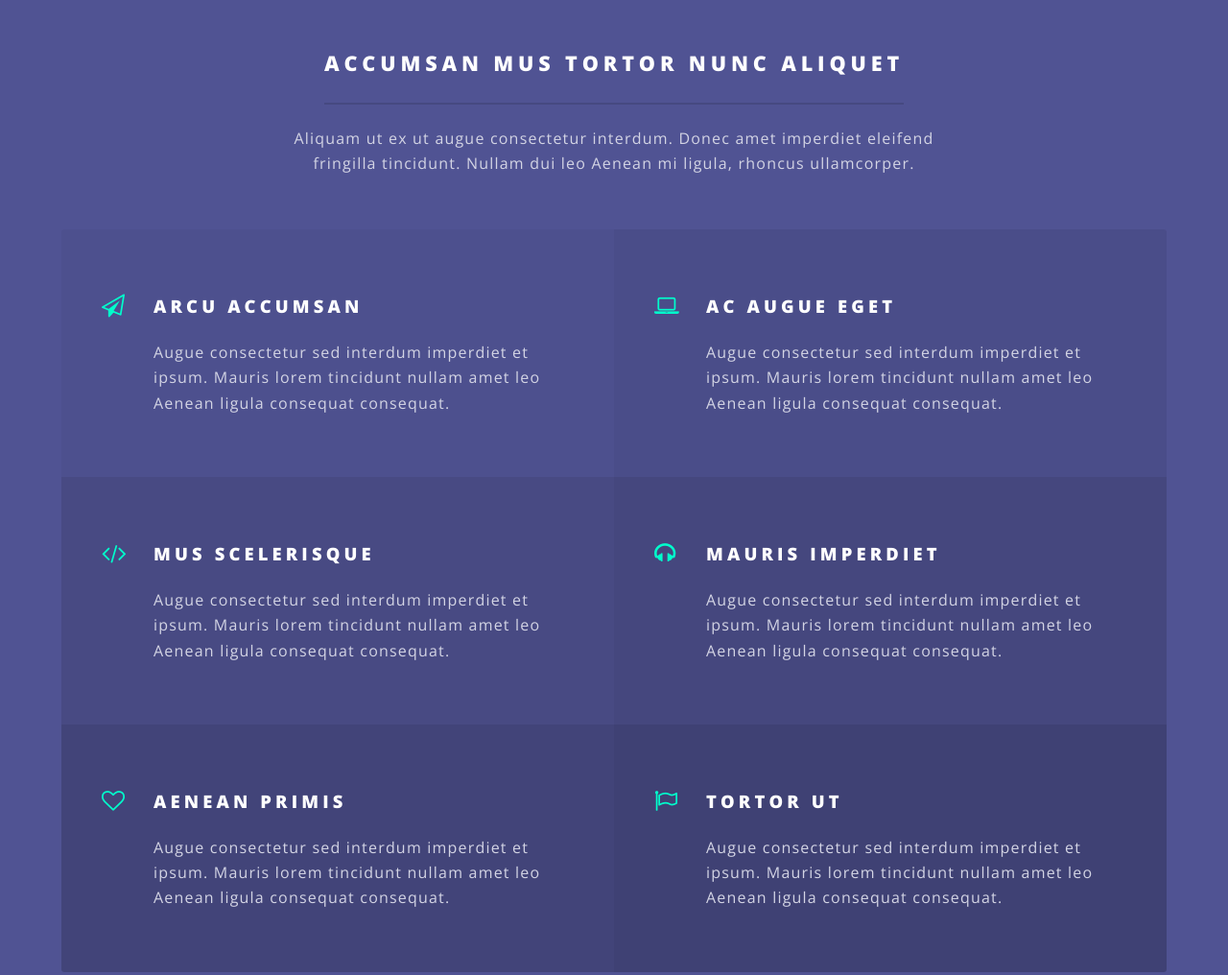
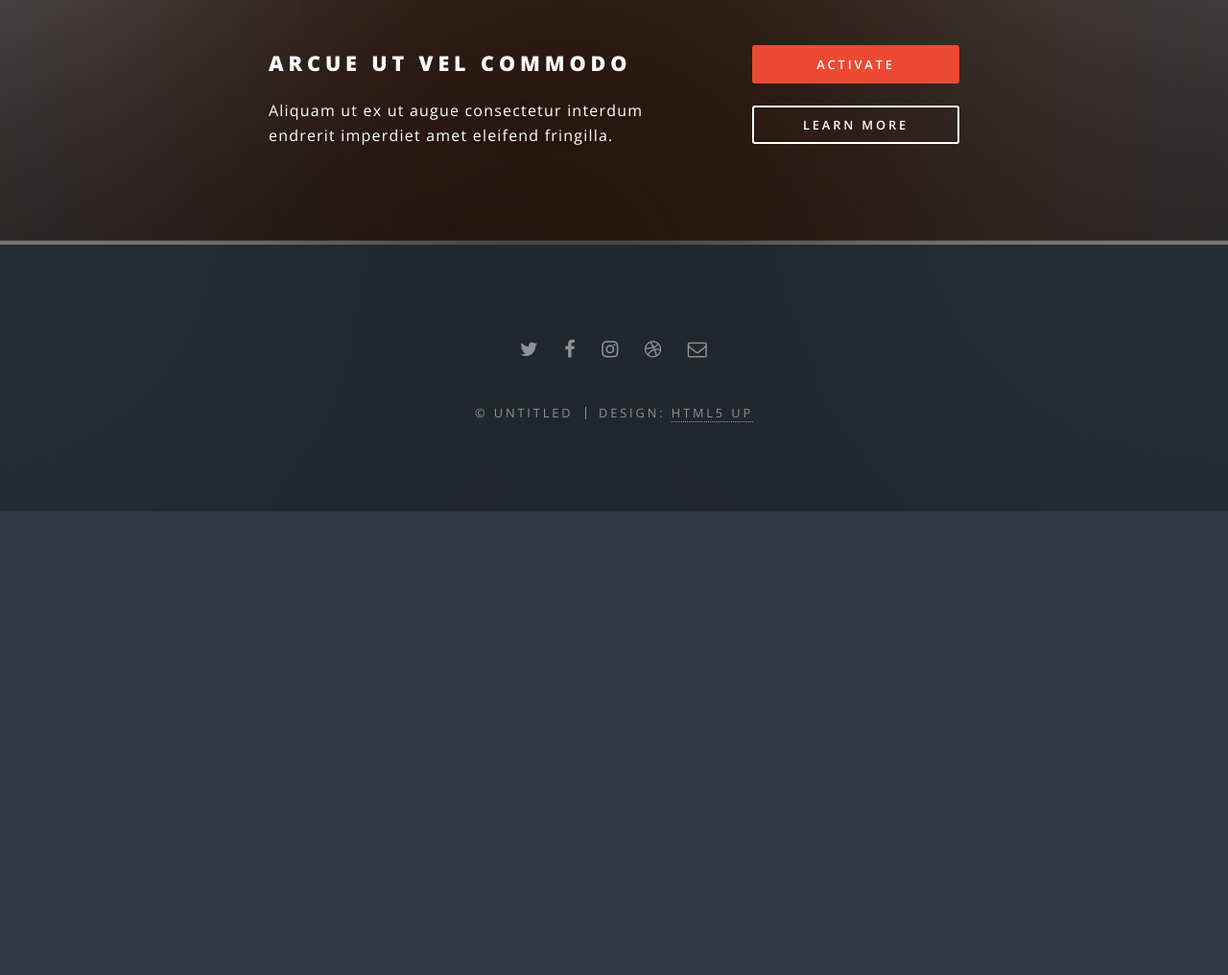
Before and after one commit to DamnGoodMeh/Spectral-Alpacas, a plain HTML site: page index.html in a window 1280 px wide. Shown: the part 2480-3496 px from the top of the page at 96% size. After the commit the page ends 3013 px from the top, so only its background shows below. Drawn offline with nearby package versions, Linux system fonts and the light colour scheme.

Commit message:
Deleted section 3

```diff
--- a/index.html
+++ b/index.html
@@ -111,43 +111,6 @@
 						</section>
 					</section>
 
-				<!-- Three -->
-					<section id="three" class="wrapper style3 special">
-						<div class="inner">
-							<header class="major">
-								<h2>Accumsan mus tortor nunc aliquet</h2>
-								<p>Aliquam ut ex ut augue consectetur interdum. Donec amet imperdiet eleifend<br />
-								fringilla tincidunt. Nullam dui leo Aenean mi ligula, rhoncus ullamcorper.</p>
-							</header>
-							<ul class="features">
-								<li class="icon fa-paper-plane-o">
-									<h3>Arcu accumsan</h3>
-									<p>Augue consectetur sed interdum imperdiet et ipsum. Mauris lorem tincidunt nullam amet leo Aenean ligula consequat consequat.</p>
-								</li>
-								<li class="icon fa-laptop">
-									<h3>Ac Augue Eget</h3>
-									<p>Augue consectetur sed interdum imperdiet et ipsum. Mauris lorem tincidunt nullam amet leo Aenean ligula consequat consequat.</p>
-								</li>
-								<li class="icon fa-code">
-									<h3>Mus Scelerisque</h3>
-									<p>Augue consectetur sed interdum imperdiet et ipsum. Mauris lorem tincidunt nullam amet leo Aenean ligula consequat consequat.</p>
-								</li>
-								<li class="icon fa-headphones">
-									<h3>Mauris Imperdiet</h3>
-									<p>Augue consectetur sed interdum imperdiet et ipsum. Mauris lorem tincidunt nullam amet leo Aenean ligula consequat consequat.</p>
-								</li>
-								<li class="icon fa-heart-o">
-									<h3>Aenean Primis</h3>
-									<p>Augue consectetur sed interdum imperdiet et ipsum. Mauris lorem tincidunt nullam amet leo Aenean ligula consequat consequat.</p>
-								</li>
-								<li class="icon fa-flag-o">
-									<h3>Tortor Ut</h3>
-									<p>Augue consectetur sed interdum imperdiet et ipsum. Mauris lorem tincidunt nullam amet leo Aenean ligula consequat consequat.</p>
-								</li>
-							</ul>
-						</div>
-					</section>
-
 				<!-- CTA -->
 					<section id="cta" class="wrapper style4">
 						<div class="inner">
```
